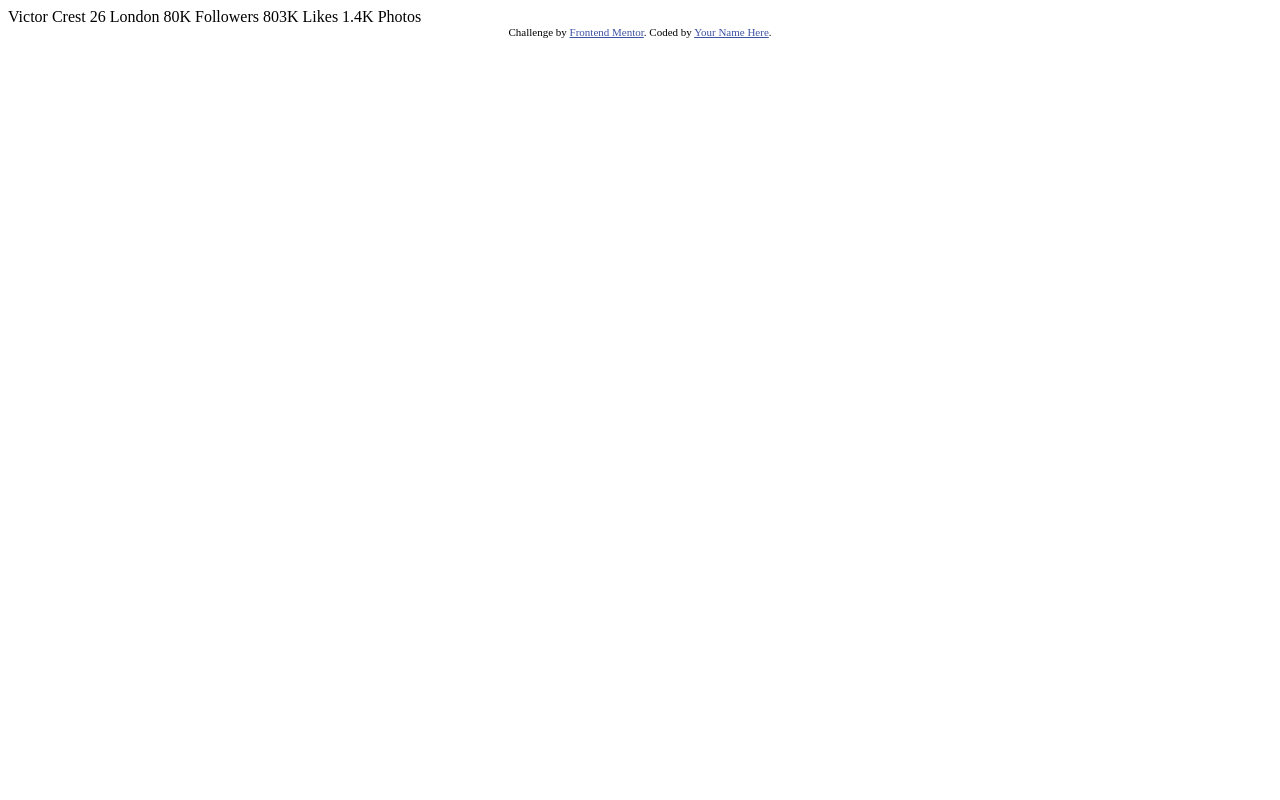
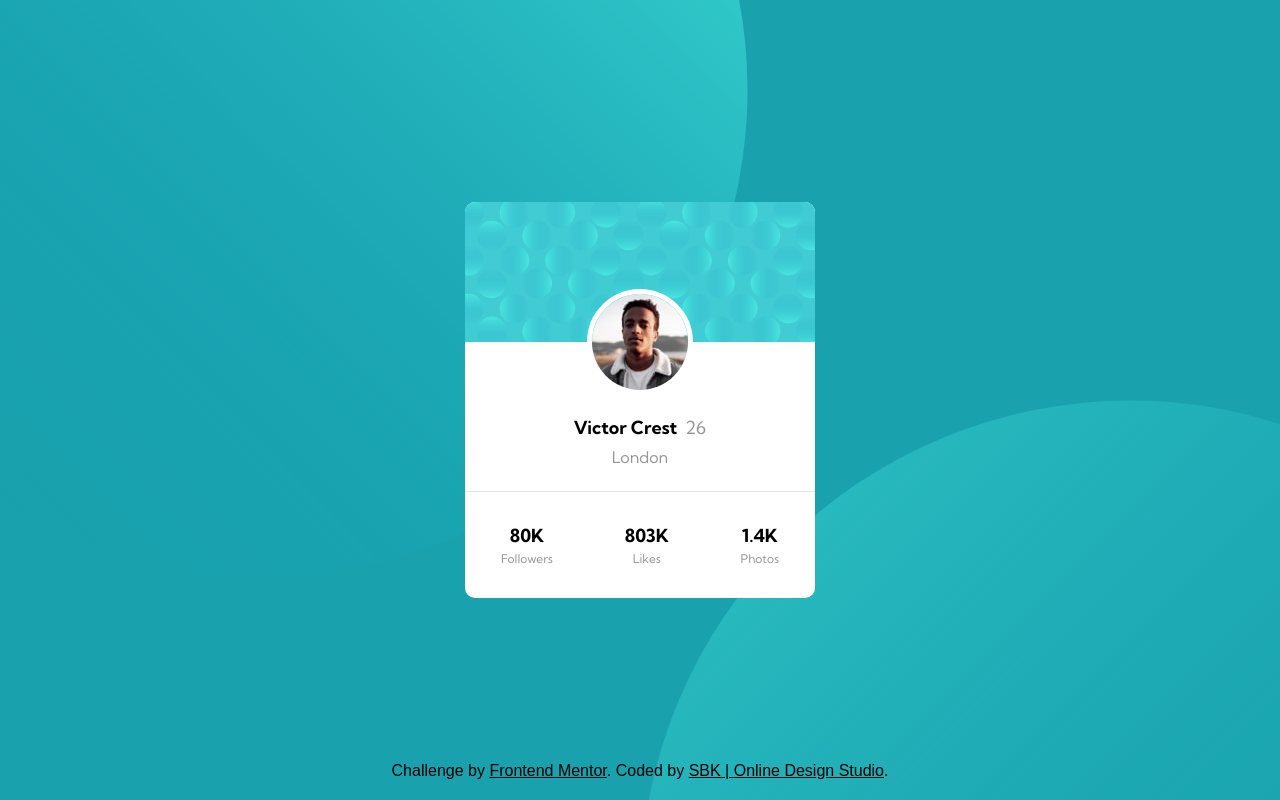
Before and after one commit to wraithchaser91/frontendmentor-3, a plain HTML site: page index.html in a window 1280 px wide. Drawn offline with Linux system fonts and the light colour scheme.

Commit message:
Final Solution

```diff
--- a/index.html
+++ b/index.html
@@ -7,29 +7,34 @@
 	<link rel="icon" type="image/png" sizes="32x32" href="./images/favicon-32x32.png">
 
 	<title>Frontend Mentor | Profile card component</title>
-
-  <!-- Feel free to remove these styles or customise in your own stylesheet 👍 -->
-  <style>
-    .attribution { font-size: 11px; text-align: center; }
-    .attribution a { color: hsl(228, 45%, 44%); }
-  </style>
+	<link rel="stylesheet" href="/css/main.css">
 </head>
 <body>
-  Victor Crest
-  26
-  London
-
-  80K
-  Followers
-
-  803K
-  Likes
-
-  1.4K
-  Photos
+	<img id="patternTop" src="images/bg-pattern-top.svg" alt="">
+	<img id="patternBottom" src="images/bg-pattern-bottom.svg" alt="">
+	<main>
+		<img src="images/bg-pattern-card.svg" alt=""></img>
+		<img id="avatar" src="images/image-victor.jpg" alt="Image of Victor Crest">
+		<h2>Victor Crest<span>26</span></h2>
+		<p>London</p>
+		<ul id="stats">
+			<li>
+				<h3>80K</h3>
+				<p>Followers</p>
+			</li>
+			<li>
+				<h3>803K</h3>
+				<p>Likes</p>
+			</li>
+			<li>
+				<h3>1.4K</h3>
+				<p>Photos</p>
+			</li>
+		</ul>
+	</main>
 	<div class="attribution">
 		Challenge by <a href="https://www.frontendmentor.io?ref=challenge" target="_blank">Frontend Mentor</a>.
-    Coded by <a href="#">Your Name Here</a>.
+		Coded by <a href="https://onlinedesignstudio.co.uk/" target="_blank" rel="noreferrer">SBK | Online Design Studio</a>.
 	</div>
 </body>
 </html>
--- /dev/null
+++ b/sass/_components.scss
@@ -0,0 +1,44 @@
+.attribution {
+    position: fixed;
+    left:50%;
+    transform: translateX(-50%);
+    bottom:20px;
+    text-align: center;
+    font-size: 1rem;
+    color: black;
+    font-family: sans-serif;
+    a{
+        color: #000;
+    }
+    @include phone{
+
+    }
+}
+
+#avatar{
+    border-radius: 50%;
+    border: 5px solid white;
+    transform: translateY(-50%);
+}
+
+#patternTop, #patternBottom{
+    position: fixed;
+    z-index: -1;
+}
+
+#patternTop{
+    top:-50%;
+    left:-18%;
+    @include phone{
+        top:-110%;
+        left:-200%;
+    }
+}
+
+#patternBottom{
+    top:50%;
+    left:50%;
+    @include phone{
+        left:30%;
+    }
+}
--- /dev/null
+++ b/sass/_setup.scss
@@ -0,0 +1,60 @@
+*, ::before, ::after{
+    margin:0;
+    padding:0;
+    box-sizing: border-box;
+}
+
+@mixin phone{
+    @media screen and (max-width: $mobileBreakPoint){
+        @content;
+    }
+}
+
+@mixin tablet{
+    @media screen and (min-width:$mobileBreakPoint) and (max-width: $tabletBreakPoint){
+        @content;
+    }
+}
+
+@mixin laptop{
+    @media screen and (min-width:$tabletBreakPoint) and (max-width: $laptopBreakPoint){
+        @content;
+    }
+}
+
+@mixin desktop{
+    @media screen and (min-width:$laptopBreakPoint){
+        @content;
+    }
+}
+
+@mixin flex($direction: column, $y-align: center, $x-align: flex-start){
+    display: flex;
+    flex-direction: $direction;
+    @if($direction == row){
+        justify-content: $x-align;
+        align-items: $y-align;
+    }@else{
+        align-items: $x-align;
+        justify-content: $y-align;
+    }
+}
+
+@mixin hover{
+    &:hover{
+        @content;
+    }
+}
+
+@mixin focus{
+    &:focus{
+        @content;
+    }
+}
+
+@mixin hover-focus{
+    &:hover,
+    &:focus{
+        @content;
+    }
+}
--- /dev/null
+++ b/sass/_typography.scss
@@ -0,0 +1,39 @@
+h2, h3, p{
+    font-family: $kumbh;
+}
+
+h2, h3{
+    font-size: $fontSize;
+}
+
+h2{
+    margin:-2rem 0 0.5rem;
+    span{
+        color: $grey;
+        font-weight: 400;
+        margin-left:0.5rem;
+    }
+}
+
+h3{
+    margin-bottom: 0.2rem;
+}
+
+p{
+    color: $grey;
+}
+
+ul{
+    @include flex($direction: row, $x-align: space-around);
+    border-top: 1px solid #0000001a;
+    width:100%;
+    padding: 2rem 0;
+    margin-top:1.5rem;
+    li{
+        text-align: center;
+        list-style-type: none;
+        p{
+            font-size: 12px;
+        }
+    }
+}
--- /dev/null
+++ b/sass/_variables.scss
@@ -0,0 +1,14 @@
+$mobileBreakPoint: 375px;
+$tabletBreakPoint: 1024px;
+$laptopBreakPoint: 1440px;
+
+@import url('https://fonts.googleapis.com/css2?family=Kumbh+Sans:wght@400;700&display=swap');
+
+$kumbh: "Kumbh Sans", sans-serif;
+
+$cyan: hsl(185, 75%, 39%);
+$darkBlue: hsl(229, 23%, 23%);
+$blue: hsl(227, 10%, 46%);
+$grey: hsl(0, 0%, 59%);
+
+$fontSize: 18px;
--- /dev/null
+++ b/sass/main.scss
@@ -0,0 +1,25 @@
+@import
+    "variables",
+    "setup",
+    "typography",
+    "components"
+;
+
+/*main: 350px*/
+
+body{
+    @include flex($x-align:center);
+    width:100vw;
+    min-height:100vh;
+    background-color: $cyan;
+    overflow: hidden;
+}
+
+main{
+    width:350px;
+    max-width:85%;
+    @include flex($x-align: center);
+    background-color: white;
+    overflow: hidden;
+    border-radius: 10px;
+}
```
Also changed, not shown: css/main.css (added), images/screenshot.jpg (added), 2 other files. Lines whose indentation alone changed are shown as unchanged.
